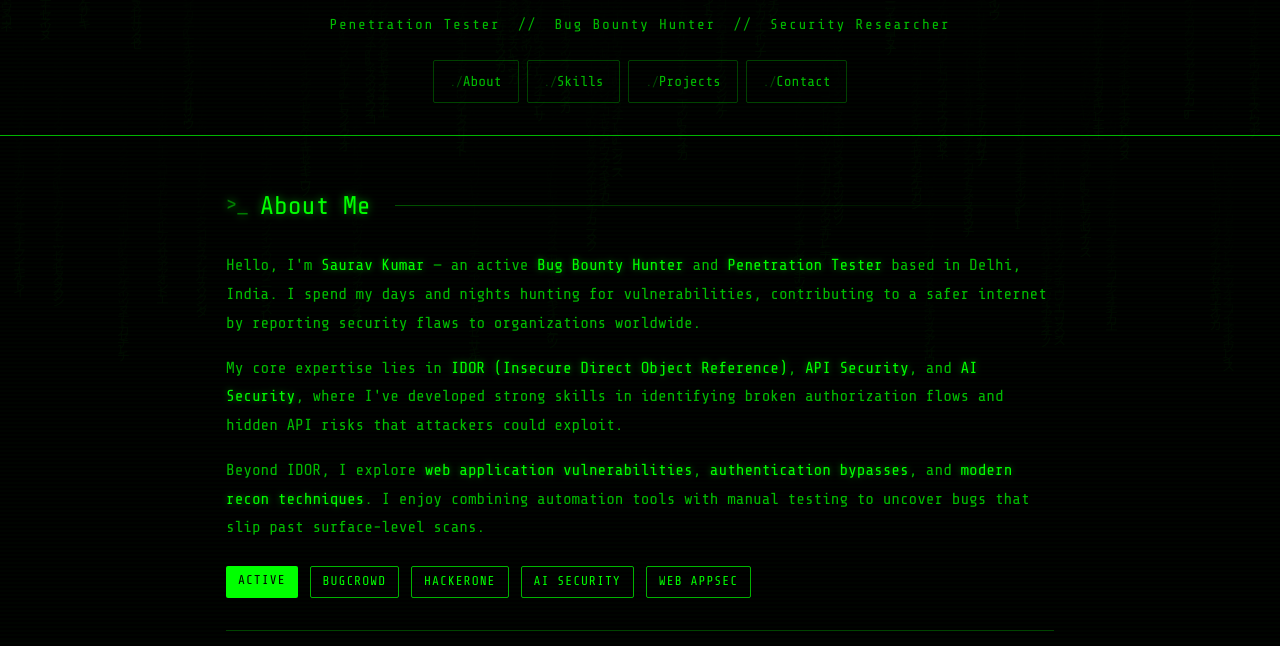
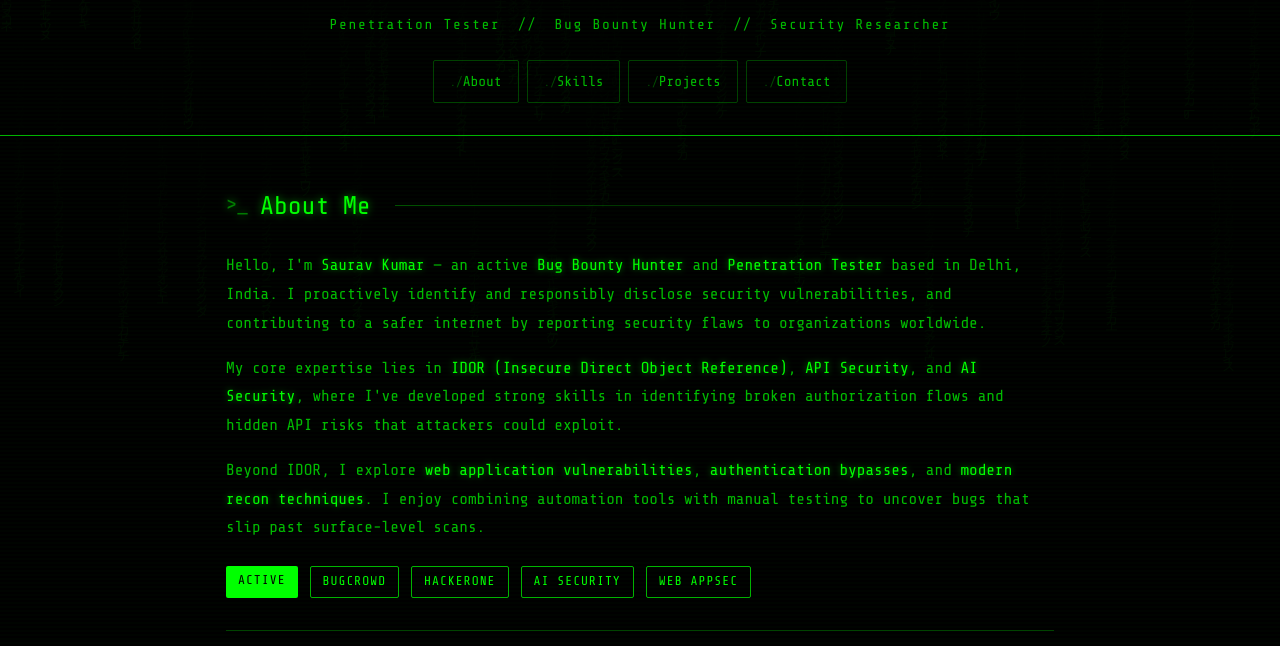
Before and after one commit to sauravtxt/sauravtxt.github.io, a plain HTML site: page index.html in a window 1280 px wide. Shown: the part 154-800 px from the top of the page. Drawn offline with nearby package versions, Linux system fonts and the light colour scheme.

Commit message:
update index.html

```diff
--- a/index.html
+++ b/index.html
@@ -518,7 +518,7 @@
         <div class="about-grid">
           <p class="reveal">
             Hello, I'm <strong>Saurav Kumar</strong> — an active <strong>Bug Bounty Hunter</strong> and <strong>Penetration Tester</strong> based in Delhi, India.
-            I spend my days and nights hunting for vulnerabilities, contributing to a safer internet by reporting security flaws to organizations worldwide.
+           I proactively identify and responsibly disclose security vulnerabilities, and  contributing to a safer internet by reporting security flaws to organizations worldwide.
           </p>
           <p class="reveal">
             My core expertise lies in <strong>IDOR (Insecure Direct Object Reference)</strong>, <strong>API Security</strong>, and <strong>AI Security</strong>, where I've developed strong skills in identifying broken authorization flows and hidden API risks that attackers could exploit.
```
